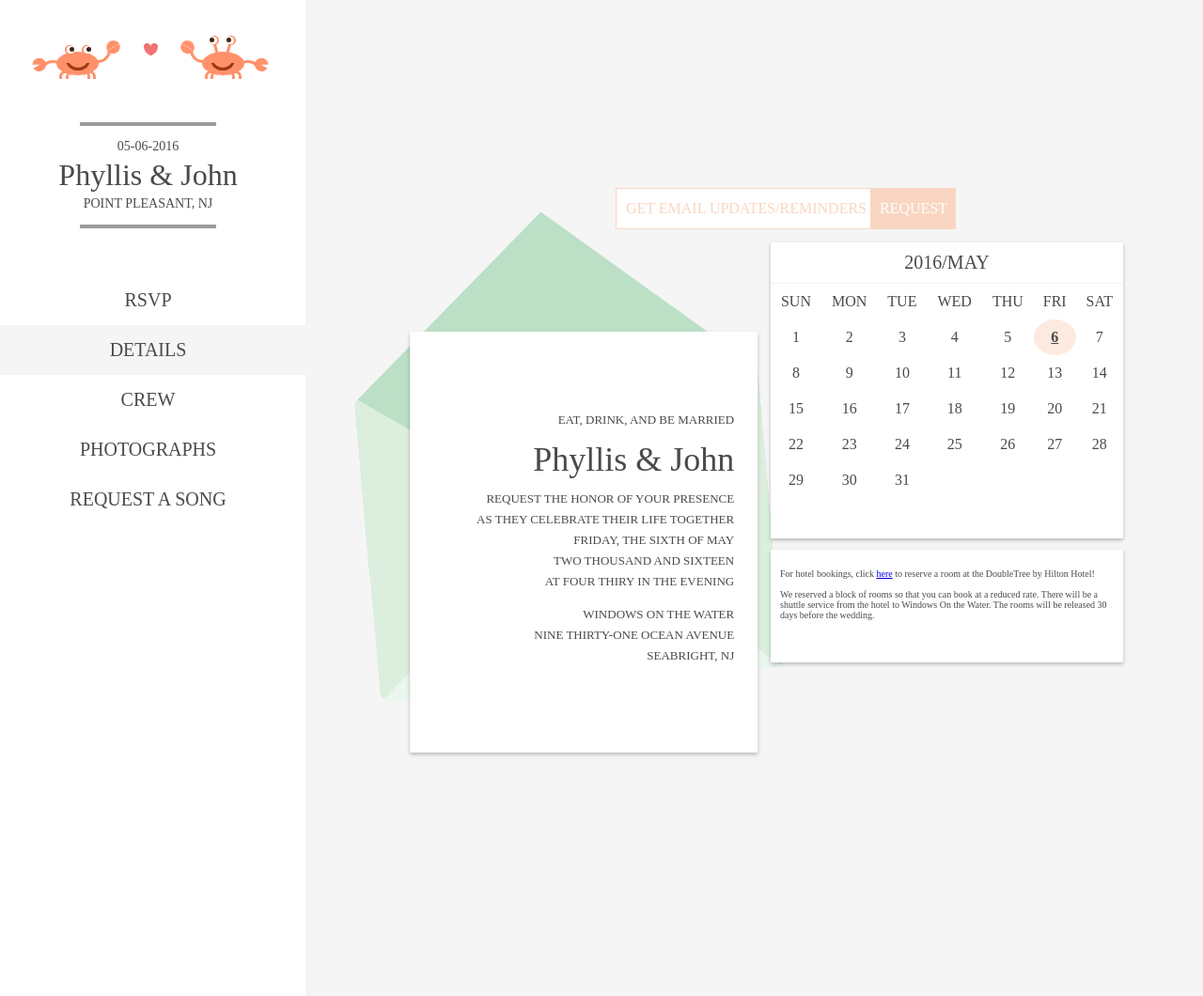
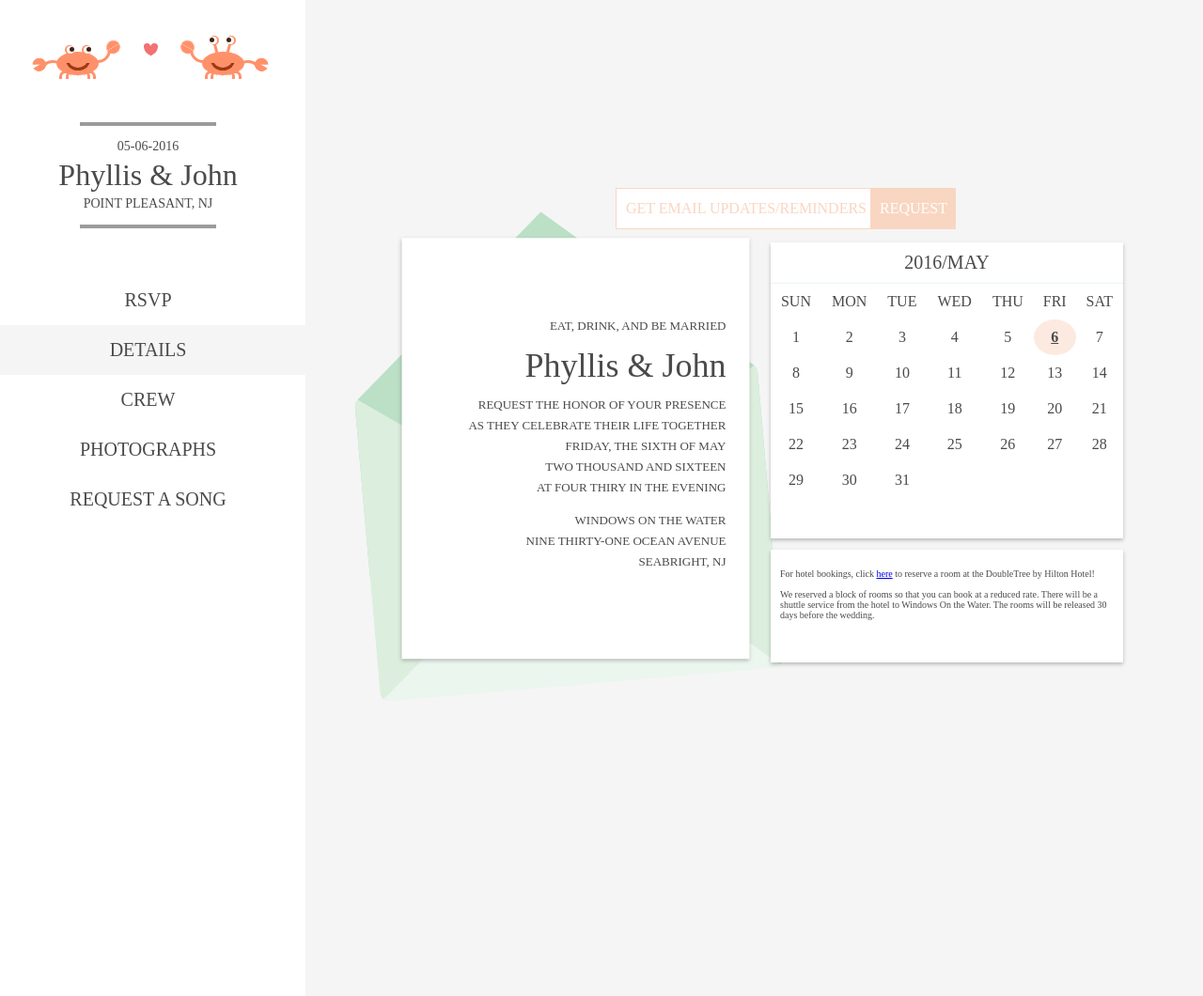
Before and after one commit to phyllisandjohn/phyllisandjohn.github.io, a Jekyll site: the page details/index.html, which Jekyll copies as it is, in a window 1280 px wide. Shown: the whole page at 94% size. Built offline with Jekyll 4.4.1, drawn with Linux system fonts in a browser that asks for light colours.

Commit message:
Update index.html

```diff
--- a/details/index.html
+++ b/details/index.html
@@ -314,7 +314,7 @@ td {
 	width: 370px;
 	height: 447.5px;
 	background: #fff;
-	margin-top: -200px;
+	margin-top: -300px;
 	-webkit-transform: rotate(5deg);
 	-moz-transform: rotate(5deg);
 	-ms-transform: rotate(5deg);
```
